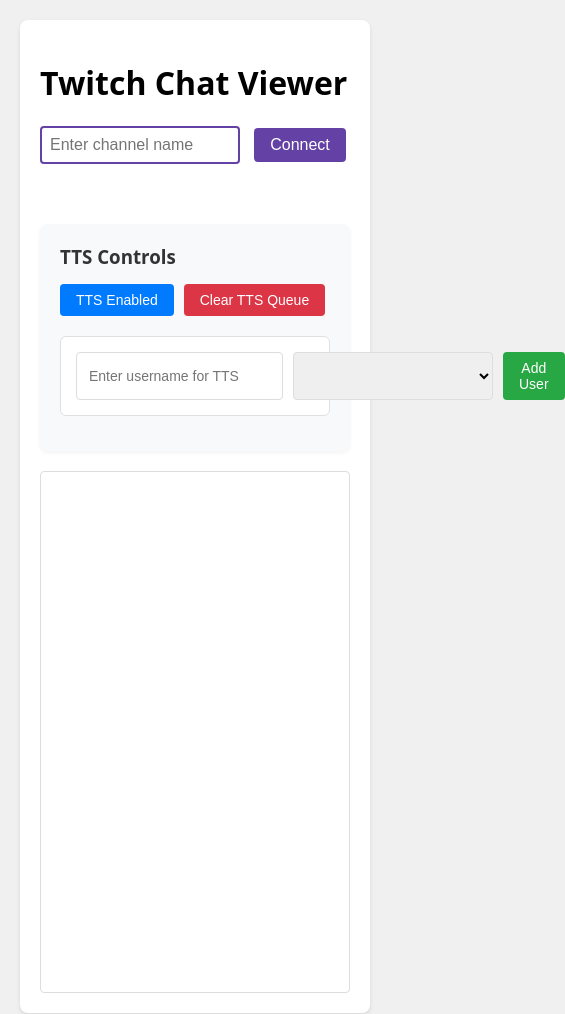
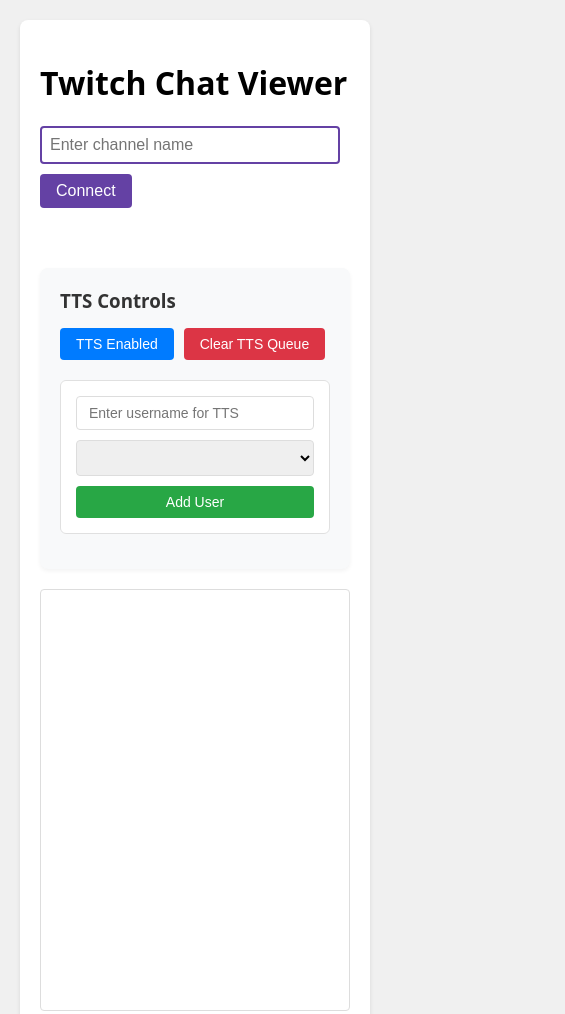
Before and after one commit to websimapi/websim-twitch-tts, a plain HTML site: page index.html in a window 390 px wide. Shown: the top 1014 px of the page, 565 px wide, since content can reach past the window. Drawn offline with Linux system fonts and the light colour scheme.

Commit message:
v14: Fix the UI to not overlap

```diff
--- a/index.html
+++ b/index.html
@@ -16,10 +16,15 @@
       padding: 20px;
       border-radius: 8px;
       box-shadow: 0 2px 4px rgba(0,0,0,0.1);
+      overflow: hidden;
     }
 
     #connect-form {
       margin-bottom: 20px;
+      display: flex;
+      gap: 10px;
+      align-items: center;
+      flex-wrap: wrap;
     }
 
     #channel-input {
@@ -28,7 +33,8 @@
       border: 2px solid #6441A4;
       border-radius: 4px;
       margin-right: 10px;
-      width: 200px;
+      width: 100%;
+      min-width: 0;
     }
 
     #connect-btn {
@@ -46,7 +52,8 @@
     }
 
     #chat-box {
-      height: 500px;
+      height: 400px;
+      margin-top: 20px;
       overflow-y: auto;
       border: 1px solid #ddd;
       border-radius: 4px;
@@ -71,6 +78,8 @@
     }
 
     .status {
+      width: 100%;
+      box-sizing: border-box;
       margin: 10px 0;
       padding: 10px;
       border-radius: 4px;
@@ -92,6 +101,7 @@
       background: #f8f9fa;
       border-radius: 8px;
       box-shadow: 0 2px 4px rgba(0,0,0,0.05);
+      overflow: hidden;
     }
 
     .tts-controls h3 {
@@ -104,17 +114,19 @@
       display: flex;
       gap: 10px;
       margin-bottom: 20px;
+      flex-wrap: wrap;
     }
 
     .tts-user-list {
       margin-top: 15px;
       display: grid;
-      grid-template-columns: repeat(auto-fill, minmax(250px, 1fr));
+      grid-template-columns: repeat(auto-fill, minmax(300px, 1fr));
       gap: 15px;
     }
 
     .tts-user {
-      display: flex;
+      display: grid;
+      grid-template-columns: auto 1fr auto;
       align-items: center;
       gap: 8px;
       background: #fff;
@@ -122,20 +134,20 @@
       border-radius: 6px;
       border: 1px solid #e0e0e0;
       transition: all 0.2s ease;
-    }
-
-    .tts-user:hover {
-      border-color: #6441A4;
-      box-shadow: 0 2px 4px rgba(0,0,0,0.1);
+      min-width: 0;
     }
 
     .tts-user span {
+      white-space: nowrap;
+      overflow: hidden;
+      text-overflow: ellipsis;
       font-weight: 500;
       color: #333;
     }
 
     .tts-user select {
-      flex: 1;
+      width: 100%;
+      min-width: 0;
       padding: 4px 8px;
       border: 1px solid #ddd;
       border-radius: 4px;
@@ -157,17 +169,26 @@
     }
 
     #tts-add-form {
-      display: flex;
+      display: grid;
+      grid-template-columns: 1fr auto auto;
       gap: 10px;
       margin: 15px 0;
       padding: 15px;
       background: white;
       border-radius: 6px;
       border: 1px solid #e0e0e0;
+      align-items: center;
+    }
+
+    @media (max-width: 600px) {
+      #tts-add-form {
+        grid-template-columns: 1fr;
+      }
     }
 
     #tts-username {
-      flex: 1;
+      width: 100%;
+      min-width: 0;
       padding: 8px 12px;
       border: 1px solid #ddd;
       border-radius: 4px;
@@ -190,6 +211,7 @@
       border-radius: 4px;
       cursor: pointer;
       transition: background 0.2s ease;
+      white-space: nowrap;
     }
 
     .control-btn:hover {
```
